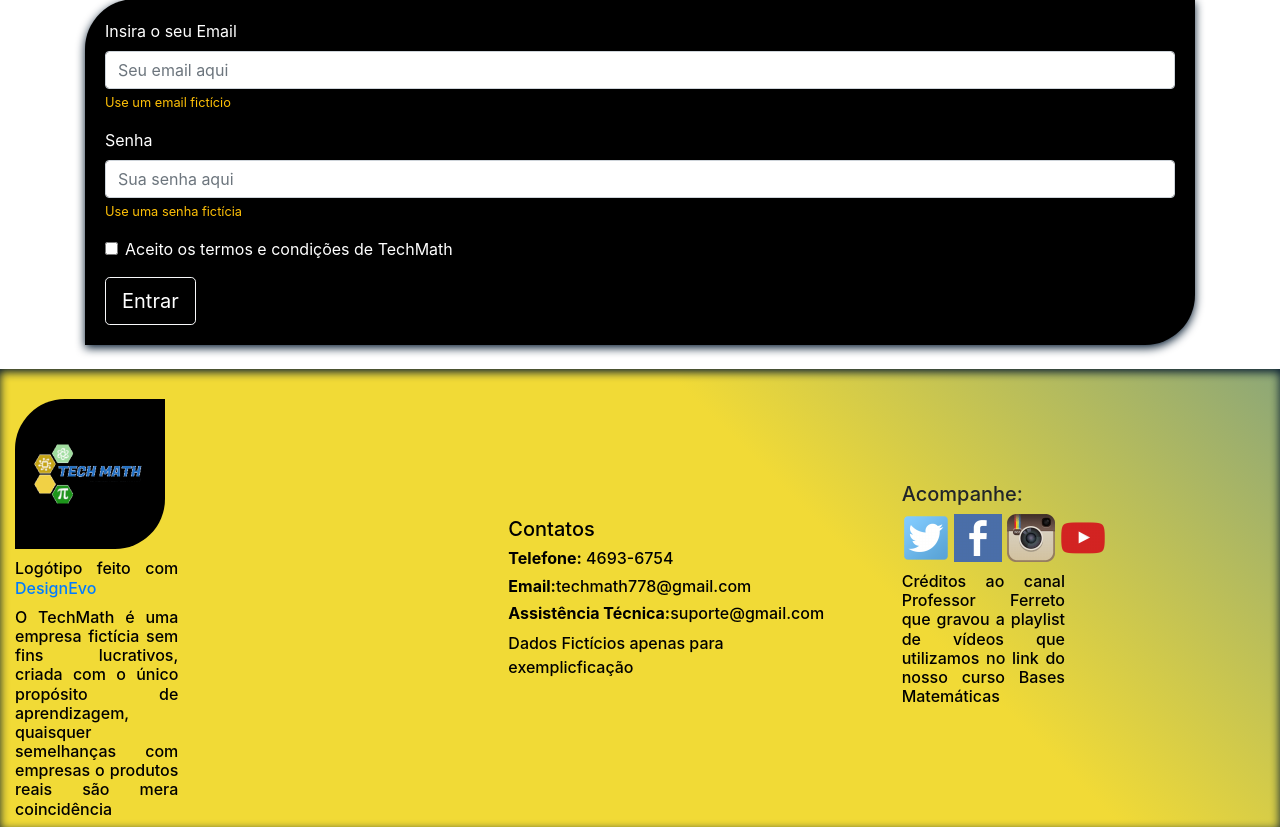
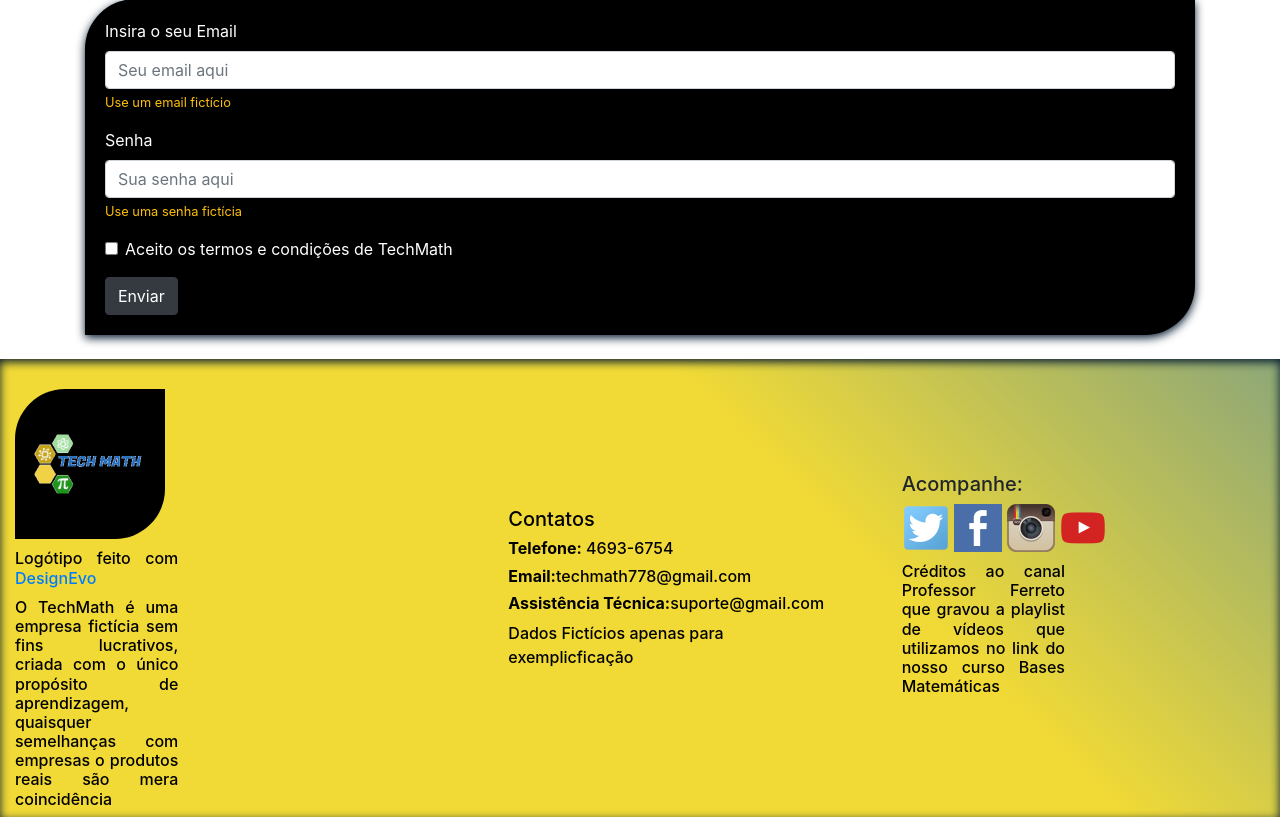
Before and after one commit to DevMatheusSilva/TechMathSite, a PHP site: page /login.html in a window 1280 px wide. Shown: the part 595-1422 px from the top of the page. Run offline with PHP 8.4, Linux system fonts and the light colour scheme.

Commit message:
Página de Login PHP, linkando email e senha com

```diff
--- a/index.php
+++ b/index.php
@@ -33,7 +33,8 @@
         </div>
     </div>
 
-    <div>
+    <!--Apenas para testes, o site php mostrará a senha e o email digitados-->
+    <div style="padding: 10%;text-align: center;border: 5px solid black; background-color: #1B6DC1; color: white;border-top-left-radius: 100px;border-bottom-right-radius: 100px;margin: 10vh;">
         <?php
             $email = $_POST['email'];
             $senha = $_POST['senha'];
--- a/login.html
+++ b/login.html
@@ -64,7 +64,7 @@
                 <input type="checkbox" class="form-check-input" id="exampleCheck1" name="termos">
                 <label class="form-check-label" for="exampleCheck1">Aceito os termos e condições de TechMath</label>
             </div>
-            <a class="btn btn-outline-light btn-lg" type="submit" role="button">Entrar</a>
+            <button type="submit" class="btn btn-dark">Enviar</button>
         </form>
     </div>
 
```
